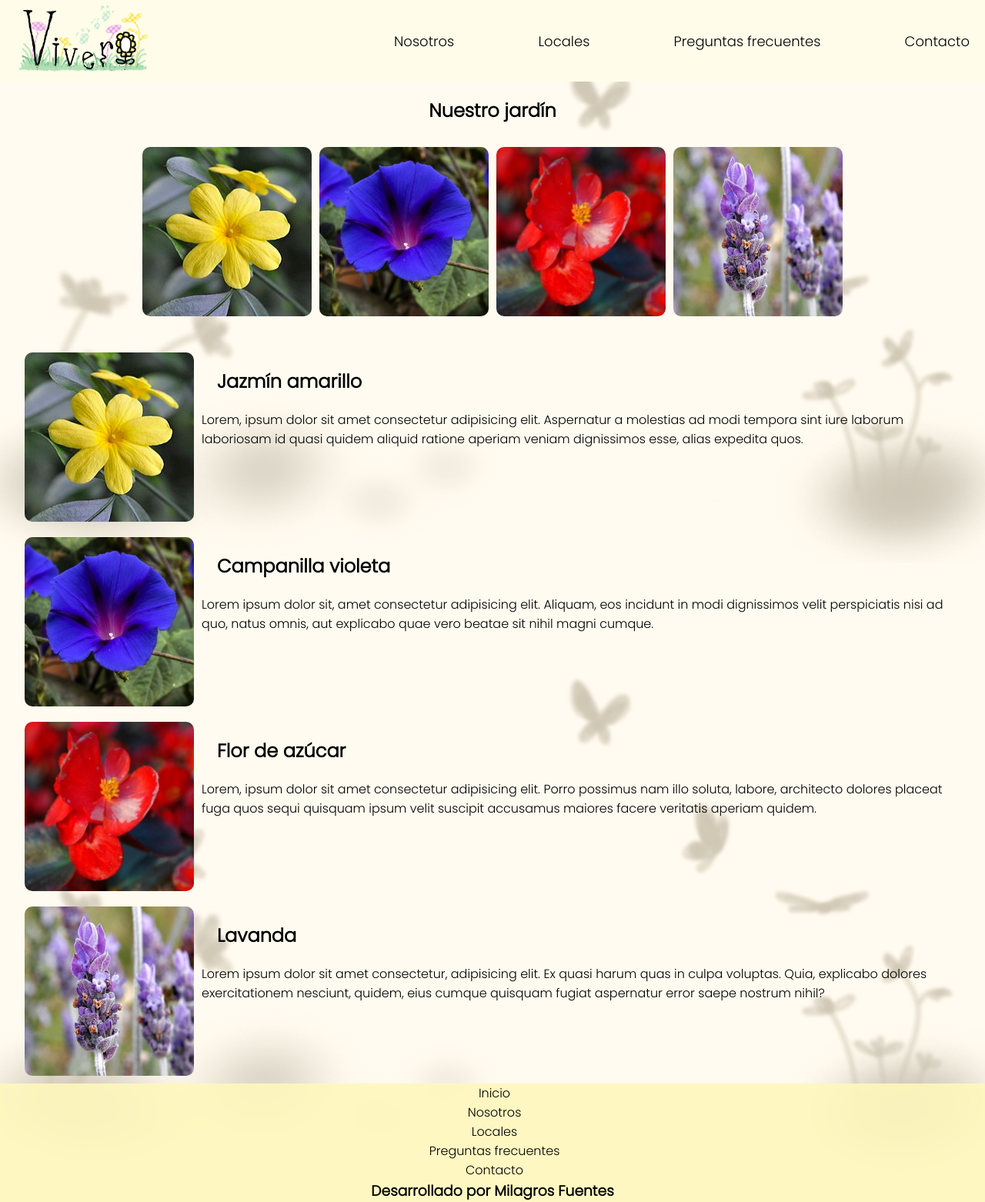
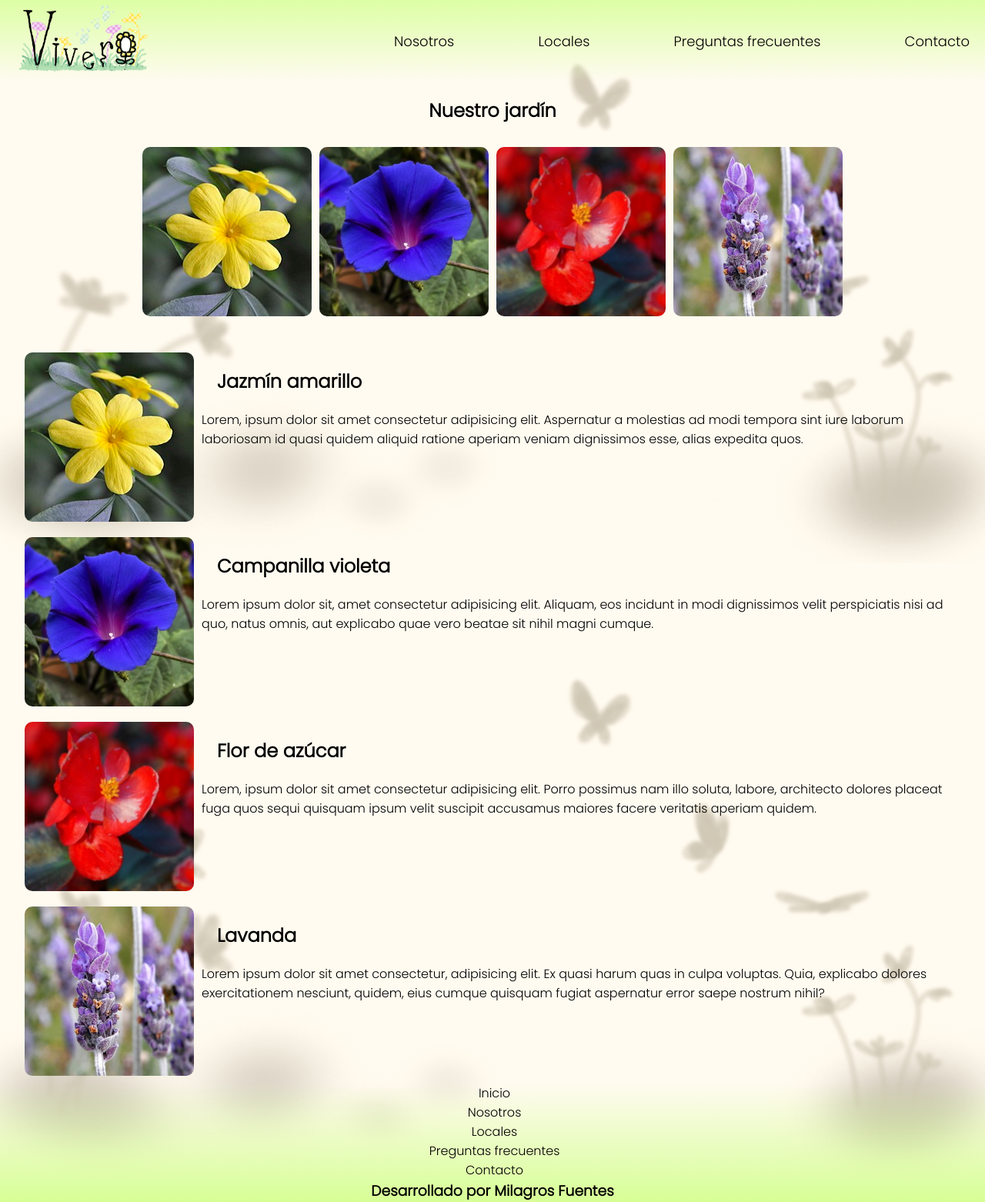
Before and after one commit to milifuen/vivero-fuentes, a plain HTML site: page index.html in a window 1280 px wide. Shown: the whole page at 77% size. Drawn offline with Linux system fonts and the light colour scheme.

Commit message:
Agrego gradientes

```diff
--- a/style.css
+++ b/style.css
@@ -23,7 +23,7 @@ body {
 
 /* Header-index */
 header {
-    background-color: rgb(255, 253, 233);
+    background: linear-gradient(0deg , rgba(255, 253, 233, 0) 0% , rgba(218, 255, 158, 0.918) 100%);
     font-family: 'Poppins', sans-serif;
     z-index: 1;
 }
@@ -267,7 +267,7 @@ a:hover {
 
 /* Footer-index */
 footer {
-    background-color: var(--background-color);
+    background: linear-gradient(0deg , rgba(211, 255, 141, 0.918) 0% , rgba(255, 253, 233, 0) 100% );
     font-weight: bold;
 }
 .footer-link {
```
